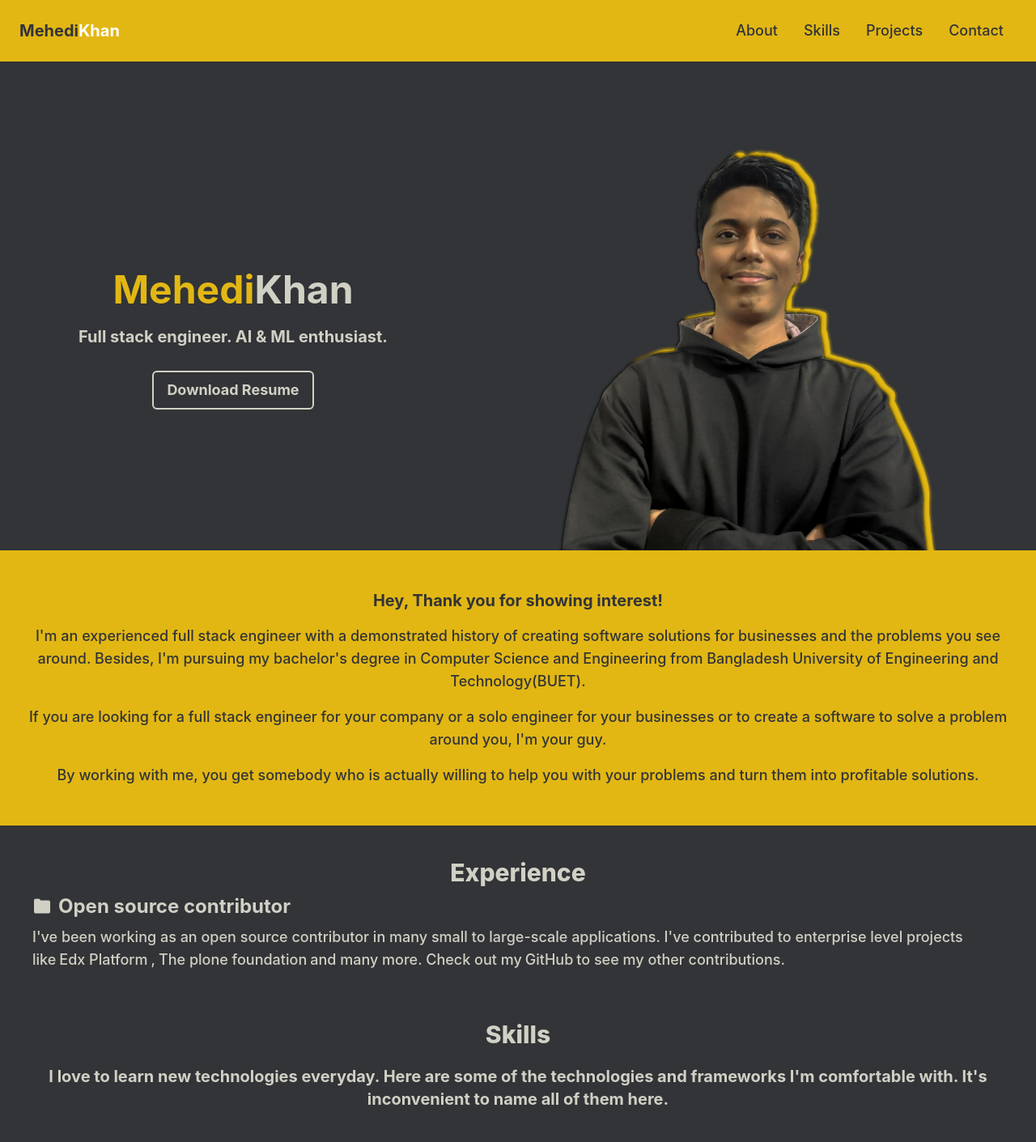
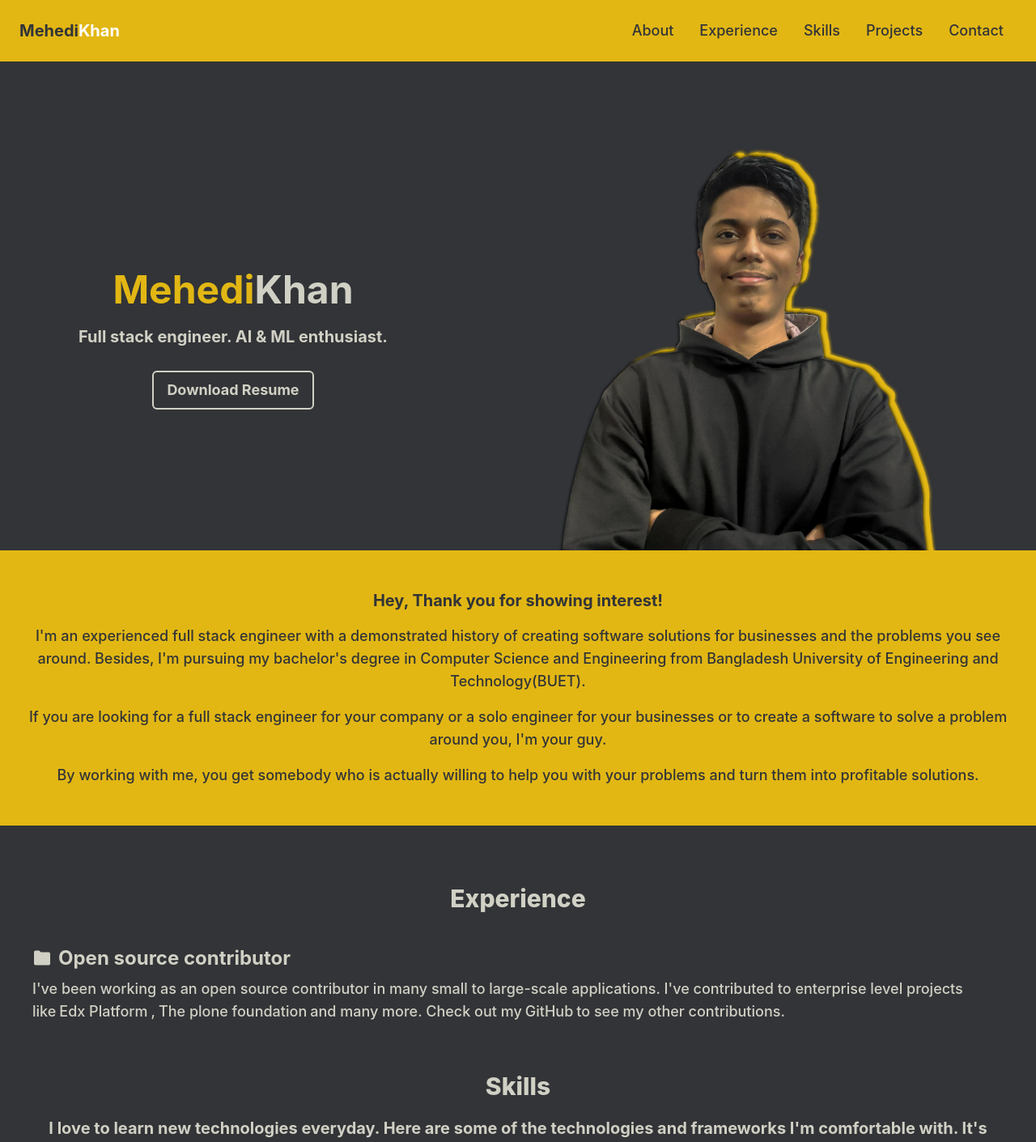
Before and after one commit to mehedikhan72/mehedikhan72.github.io, a React (Create React App) app: page / in a window 1280 px wide. Shown: the top 1411 px of the page at 81% size. Built offline with nearby package versions, Linux system fonts and the light colour scheme.

Commit message:
added scroll to exp feature

```diff
--- a/src/App.js
+++ b/src/App.js
@@ -12,6 +12,7 @@ import Experience from "./components/Experience";
 
 function App() {
   const about = useRef(null);
+  const experience = useRef(null);
   const skills = useRef(null);
   const projects = useRef(null);
   const contact = useRef(null);
@@ -25,10 +26,10 @@ function App() {
 
   return (
     <div className="App bg-[#323437] text-[#D1D0C5] min-h-screen">
-      <NavBar scrollToSection={scrollToSection} aboutRef={about} skillsRef={skills} projectsRef={projects} contactRef={contact} />
+      <NavBar scrollToSection={scrollToSection} aboutRef={about} experienceRef={experience} skillsRef={skills} projectsRef={projects} contactRef={contact} />
       <Hero />
       <About aboutRef={about} />
-      <Experience />
+      <Experience experienceRef={experience}/>
       <Skills skillsRef={skills} />
       <Projects projectsRef={projects} />
       <Contact contactRef={contact} />
--- a/src/components/Experience.js
+++ b/src/components/Experience.js
@@ -1,9 +1,9 @@
-import React from "react";
+import React, {forwardRef} from "react";
 
-export default function Experience() {
+function Experience(props) {
   return (
-    <div className="m-5 p-5">
-      <p className="text-5 text-center">Experience</p>
+    <div ref={props.experienceRef} className="m-5 p-5">
+      <p className="text-5 text-center my-8">Experience</p>
       <div className="flex justify-start items-center text-4">
         <i class="bx bxs-folder"></i>
         <p className="text-4 p-2">Open source contributor</p>
@@ -44,3 +44,5 @@ export default function Experience() {
     </div>
   );
 }
+
+export default forwardRef(Experience);
--- a/src/components/NavBar.js
+++ b/src/components/NavBar.js
@@ -41,6 +41,7 @@ export default function NavBar(props) {
         </a>
         <div className='hidden md:flex justify-center items-center'>
           <p onClick={() => props.scrollToSection(props.aboutRef)} className='px-4 text-2 cursor-pointer'>About</p>
+          <p onClick={() => props.scrollToSection(props.experienceRef)} className='px-4 text-2 cursor-pointer'>Experience</p>
           <p onClick={() => props.scrollToSection(props.skillsRef)} className='px-4 text-2' cursor-pointer>Skills</p>
           <p onClick={() => props.scrollToSection(props.projectsRef)} className='px-4 text-2 cursor-pointer'>Projects</p>
           <p onClick={() => props.scrollToSection(props.contactRef)} className='px-4 text-2 cursor-pointer'>Contact</p>
@@ -52,6 +53,7 @@ export default function NavBar(props) {
       </div>
       {navOpen && <div className='md:hidden flex flex-col justify-center items-center pb-5'>
         <p onClick={() => props.scrollToSection(props.aboutRef)} className='p-4 text-2 cursor-pointer'>About</p>
+        <p onClick={() => props.scrollToSection(props.experienceRef)} className='px-4 text-2 cursor-pointer'>Experience</p>
         <p onClick={() => props.scrollToSection(props.skillsRef)} className='p-4 text-2 cursor-pointer'>Skills</p>
         <p onClick={() => props.scrollToSection(props.projectsRef)} className='p-4 text-2 cursor-pointer'>Projects</p>
         <p onClick={() => props.scrollToSection(props.contactRef)} className='p-4 text-2 cursor-pointer'>Contact</p>
```
